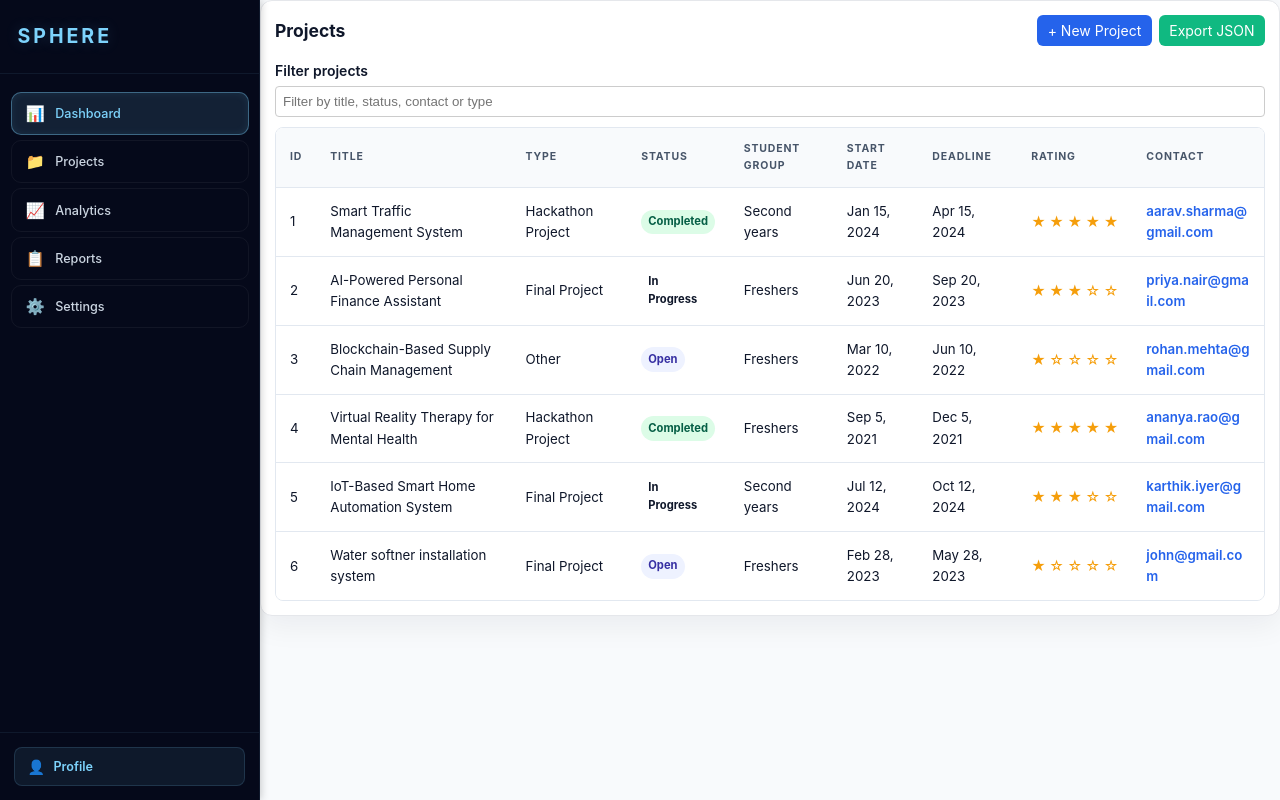
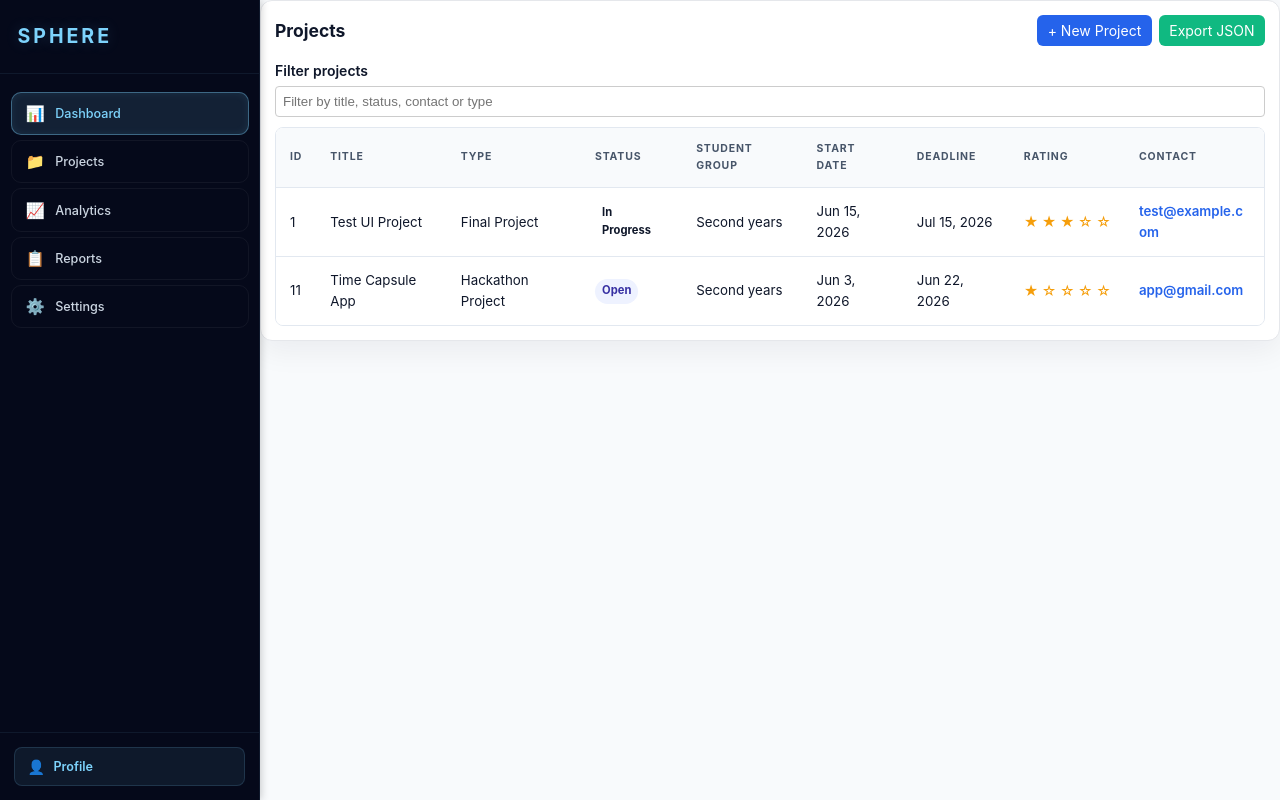
Before and after one commit to Srivalli0213/sphere-ui, an Angular app: page /projects in a window 1280 px wide. Built offline with nearby package versions, Linux system fonts and the light colour scheme.

Commit message:
Update new project in JSON file

```diff
--- a/package.json
+++ b/package.json
@@ -6,7 +6,8 @@
     "start": "ng serve",
     "build": "ng build",
     "watch": "ng build --watch --configuration development",
-    "test": "ng test"
+    "test": "ng test",
+    "start:api": "node server/api-server.js"
   },
   "private": true,
   "packageManager": "npm@11.13.0",
--- a/src/app/projects/projects.service.ts
+++ b/src/app/projects/projects.service.ts
@@ -34,6 +34,18 @@ export class ProjectsService {
     const added = this.getAddedProjectsFromStorage();
     added.push(project);
     localStorage.setItem(this.LOCAL_STORAGE_KEY, JSON.stringify(added));
+
+    // attempt to persist to local API which updates src/assets/kiet-projects.json
+    // the API is optional; if it's not running the app continues to work with localStorage
+    try {
+      this.http.post('http://localhost:3001/api/projects', project).subscribe({
+        next: () => console.log('Project persisted to local JSON via API'),
+        error: (err) => console.warn('Could not persist project to API:', err?.message || err)
+      });
+    } catch (e) {
+      // swallow errors - persistence to local JSON is best-effort
+      console.warn('Failed to POST project to API', e);
+    }
   }
 
   exportProjectsToJson(): void {
--- a/src/assets/kiet-projects.json
+++ b/src/assets/kiet-projects.json
@@ -1,56 +1,24 @@
 [
   {
     "id": 1,
-    "type": "Hackathon Project",
-    "contact": "aarav.sharma@gmail.com",
-    "projectTitle": "Smart Traffic Management System",
-    "status": "completed",
-    "startDate": "2024-01-15",
-    "deadline": "2024-04-15"
+    "projectTitle": "Test UI Project",
+    "type": "Final Project",
+    "contact": "test@example.com",
+    "status": "in progress",
+    "startDate": "2026-06-15",
+    "deadline": "2026-07-15",
+    "studentGroup": "Third years",
+    "rating": 3
   },
   {
-    "id": 2,
-    "type": "Final Project",
-    "contact": "priya.nair@gmail.com",
-    "projectTitle": "AI-Powered Personal Finance Assistant",
-    "status": "in progress",
-    "startDate": "2023-06-20",
-    "deadline": "2023-09-20"
-  },
-  {
-    "id": 3,
-    "type": "Other",
-    "contact": "rohan.mehta@gmail.com",
-    "projectTitle": "Blockchain-Based Supply Chain Management",
+    "id": 11,
+    "projectTitle": "Time Capsule App",
+    "type": "Hackathon Project",
+    "contact": "app@gmail.com",
     "status": "open",
-    "startDate": "2022-03-10",
-    "deadline": "2022-06-10"
-  },
-  {
-    "id": 4,
-    "type": "Hackathon Project",
-    "contact": "ananya.rao@gmail.com",
-    "projectTitle": "Virtual Reality Therapy for Mental Health",
-    "status": "completed",
-    "startDate": "2021-09-05",
-    "deadline": "2021-12-05"
-  },
-  {
-    "id": 5,
-    "type": "Final Project",
-    "contact": "karthik.iyer@gmail.com",
-    "projectTitle": "IoT-Based Smart Home Automation System",
-    "status": "in progress",
-    "startDate": "2024-07-12",
-    "deadline": "2024-10-12"
-  },
-  {
-    "id": 6,
-    "type": "Final Project",
-    "contact": "john@gmail.com",
-    "projectTitle": "Water softner installation system",
-    "status": "open",
-    "startDate": "2023-02-28",
-    "deadline": "2023-05-28"
+    "startDate": "2026-06-03",
+    "deadline": "2026-06-22",
+    "studentGroup": "Freshers",
+    "rating": 1
   }
 ]
```
Also changed, not shown: 1 other file (tests, documents, lock files or other folders).
